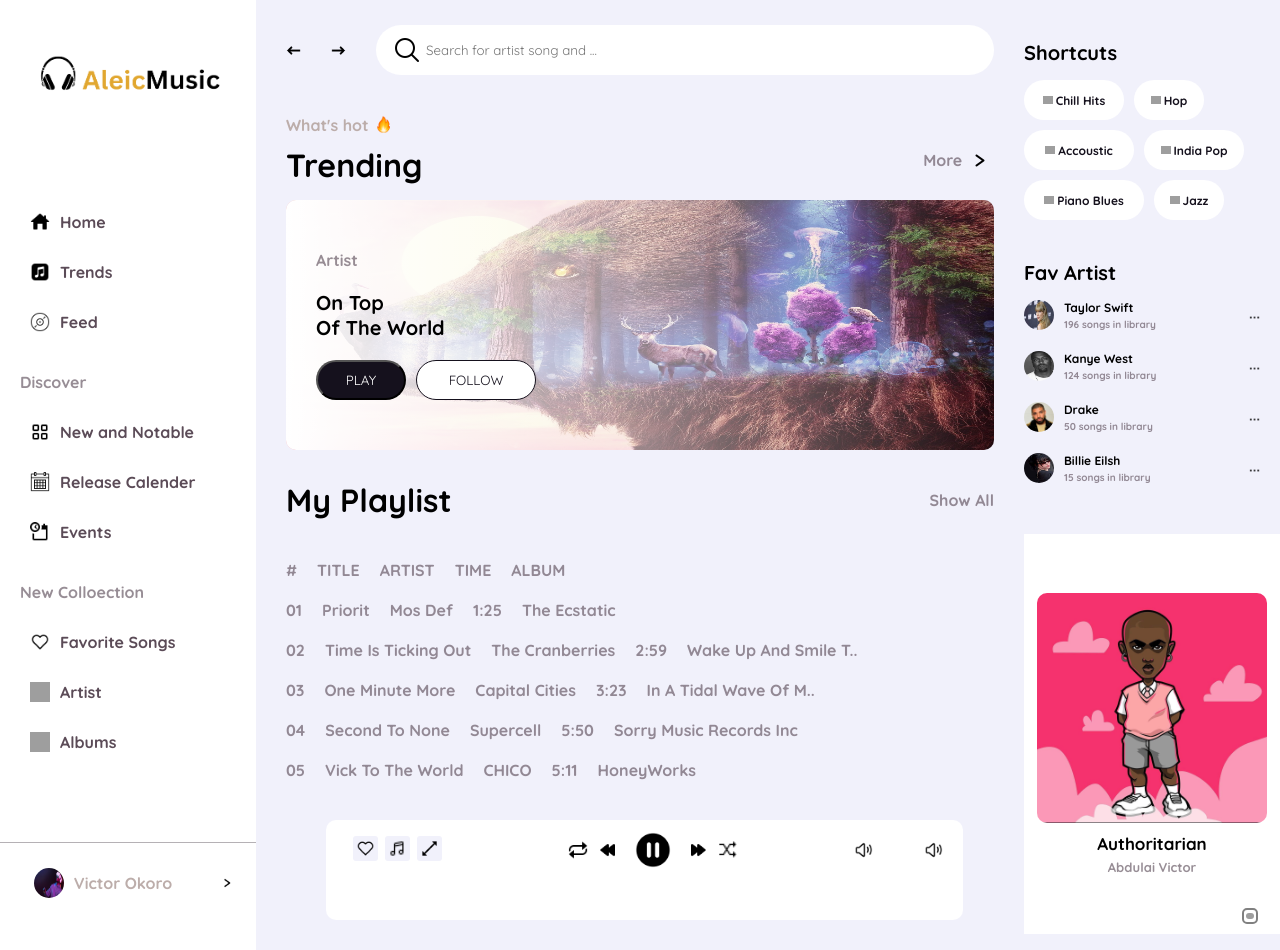
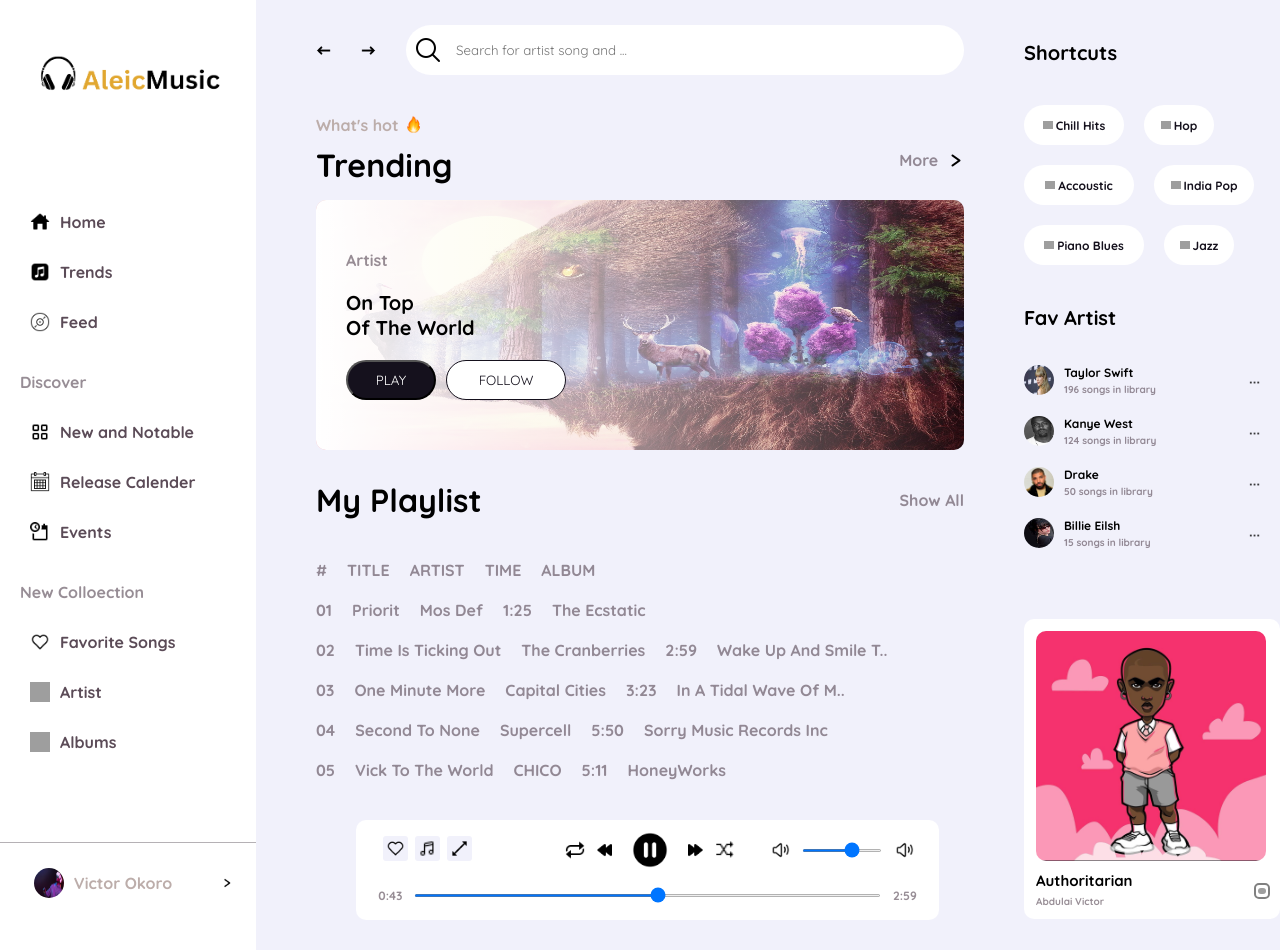
Before and after one commit to vikkycodes/Spotify_task, a React (Create React App) app: page / in a window 1280 px wide. Built offline with nearby package versions, Linux system fonts and the light colour scheme; grey boxes are pictures that could not be loaded.

Commit message:
made some changes to the code

```diff
--- a/src/components/css/styles.css
+++ b/src/components/css/styles.css
@@ -112,13 +112,13 @@ h4 {
     width: 10px;
 }
 
+/* main section */
+
 .main_container {
     width: 60%;
     background-color: #F1F1FB;
-    padding: 0 30px;
+    padding: 0 60px;
 }
-
-/* main section */
 
 nav {
     display: flex;
@@ -267,7 +267,6 @@ p img {
 .main_footer {
     display: flex;
     flex-direction: column;
-    gap: 10px;
     height: 100px;
     width: 90%;
     background-color: white;
@@ -279,7 +278,11 @@ p img {
     display: flex;
     justify-content: space-between;
     align-items: center;
-    padding: 5px 20px;
+    padding: 5px 25px 0 20px;
+}
+
+.left_functions {
+    width: 30%;
 }
 
 .left_functions img{
@@ -292,6 +295,7 @@ p img {
 }
 
 .center_functions {
+    width: 40%;
     display: flex;
     justify-content: center;
     align-items: center;
@@ -309,13 +313,39 @@ p img {
 }
 
 .right_functions {
+    width: 30%;
     display: flex;
-    gap: 50px;
+    justify-content: flex-end;
+    align-items: center;
+    gap: 10px;
 }
 
 .right_functions img {
     height: 20px;
     width: 20px;
+}
+
+.right_functions input {
+    height: 3px;
+    width: 10px;
+}
+
+.input_function {
+    display: flex;
+    justify-content: center;
+    align-items: center;
+    gap: 10px;
+    height: 40px;
+}
+
+.input_function p {
+    font-size: 12px;
+    font-weight: 900;
+}
+
+#mf_input {
+    height: 3px;
+    width: 80%;
 }
 
 /* extra section */
@@ -328,14 +358,14 @@ p img {
 .shortcuts {
     display: flex;
     flex-direction: column;
-    gap: 10px;
+    gap: 20px;
     padding: 40px 0;
 }
 
 
 .shortcuts h2 {
     font-size: 20px;
-    margin-bottom: 5px;
+    margin-bottom: 20px;
 }
 
 .shortcuts img {
@@ -349,7 +379,7 @@ p img {
 
 .shortcut_card {
     display: flex;
-    gap: 10px;
+    gap: 20px;
 }
 
 .chill_card, .hop_card, .accoustic_card, .india_card, .piano_card, .jazz_card {
@@ -384,6 +414,12 @@ p img {
 
 .jazz_card {
     width: 70px;
+}
+
+.fav_artist_card {
+    display: flex;
+    flex-direction: column;
+    gap: 20px;
 }
 
 .artist_data {
@@ -430,10 +466,11 @@ p img {
     display: flex;
     flex-direction: column;
     justify-content: center;
-    align-items: center;
     margin-top: 50px;
     position: relative;
-    height: 400px;
+    padding-left: 12px;
+    border-radius: 10px;
+    height: 300px;
     width: 100%;
     background-color: white;
 }
@@ -445,12 +482,12 @@ p img {
 }
 
 .extrafooter h3 {
-    font-size: 17px;
+    font-size: 15px;
     margin-bottom: 5px;
 }
 
 .extrafooter p {
-    font-size: 13px;
+    font-size: 10px;
 }
 
 .plus {
@@ -462,8 +499,8 @@ p img {
     border: 2px solid grey;
     border-radius: 5px;
     position: absolute;
-    left: 85%;
-    bottom: 10px;
+    left: 90%;
+    bottom: 20px;
 }
 
 .plus img {
--- a/src/components/extra/fav artist/FavArtist.js
+++ b/src/components/extra/fav artist/FavArtist.js
@@ -4,7 +4,7 @@ import "../../css/styles.css";
 
 const FavArtist = () => {
   return (
-    <div>
+    <div className="fav_artist_card">
       <h2>Fav Artist</h2>
       <ArtistData />
     </div>
--- /dev/null
+++ b/src/components/main_content/main_footer/InputFunction.js
@@ -0,0 +1,13 @@
+import React from "react";
+
+const InputFunction = () => {
+  return (
+    <div className="input_function">
+      <p>0:43</p>
+      <input id="mf_input" type="range" />
+      <p>2:59</p>
+    </div>
+  );
+};
+
+export default InputFunction;
--- a/src/components/main_content/main_footer/MainFooter.js
+++ b/src/components/main_content/main_footer/MainFooter.js
@@ -2,6 +2,7 @@ import React from "react";
 import RightFunctions from "./RightFunctions";
 import LeftFunctions from "./LeftFunctions";
 import CenterFunctions from "./CenterFunctions";
+import InputFunction from "./InputFunction";
 
 const MainFooter = () => {
   return (
@@ -11,6 +12,7 @@ const MainFooter = () => {
         <CenterFunctions />
         <RightFunctions />
       </div>
+      <InputFunction />
     </div>
   );
 };
--- a/src/components/main_content/main_footer/RightFunctions.js
+++ b/src/components/main_content/main_footer/RightFunctions.js
@@ -5,6 +5,7 @@ const RightFunctions = () => {
   return (
     <div className="right_functions">
       <img src={speaker} alt="" />
+      <input type="range" />
       <img src={speaker} alt="" />
     </div>
   );
```
